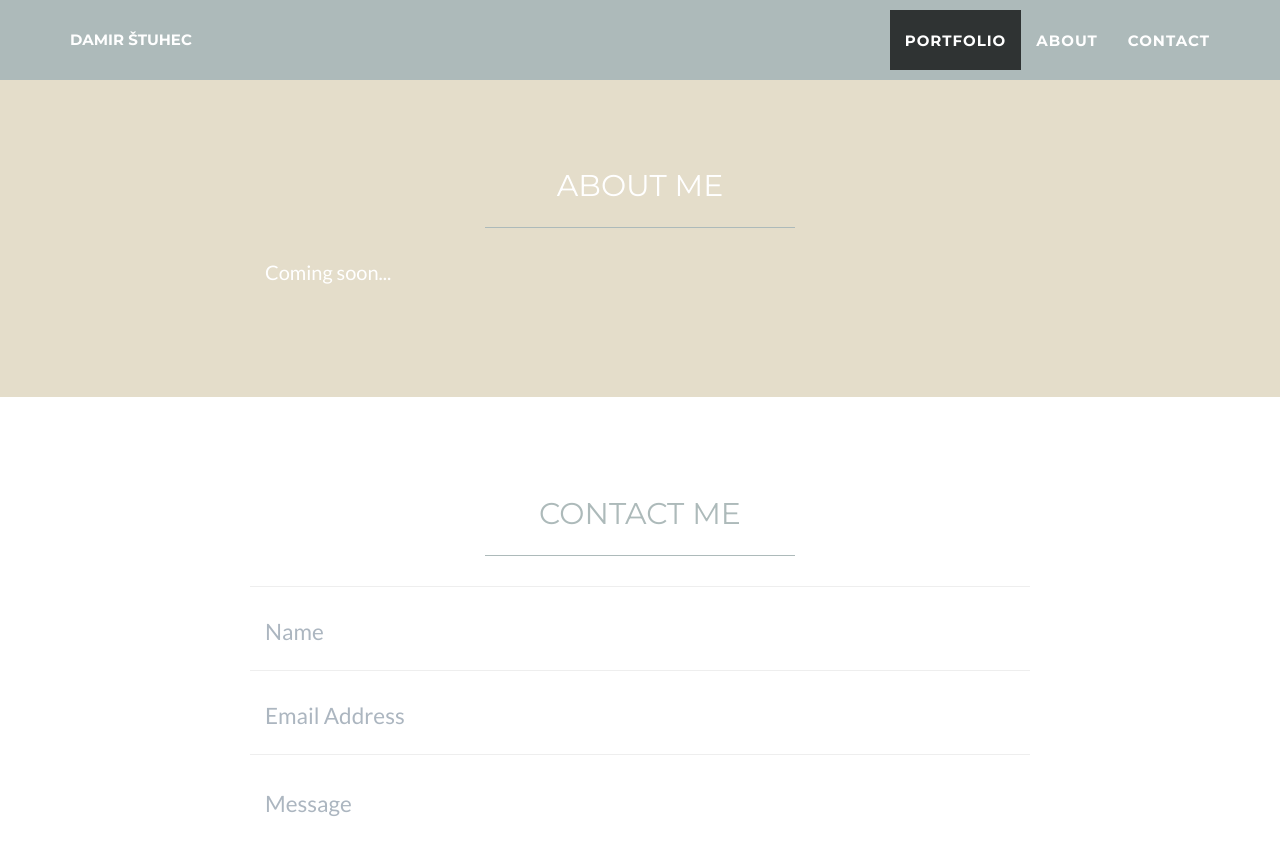
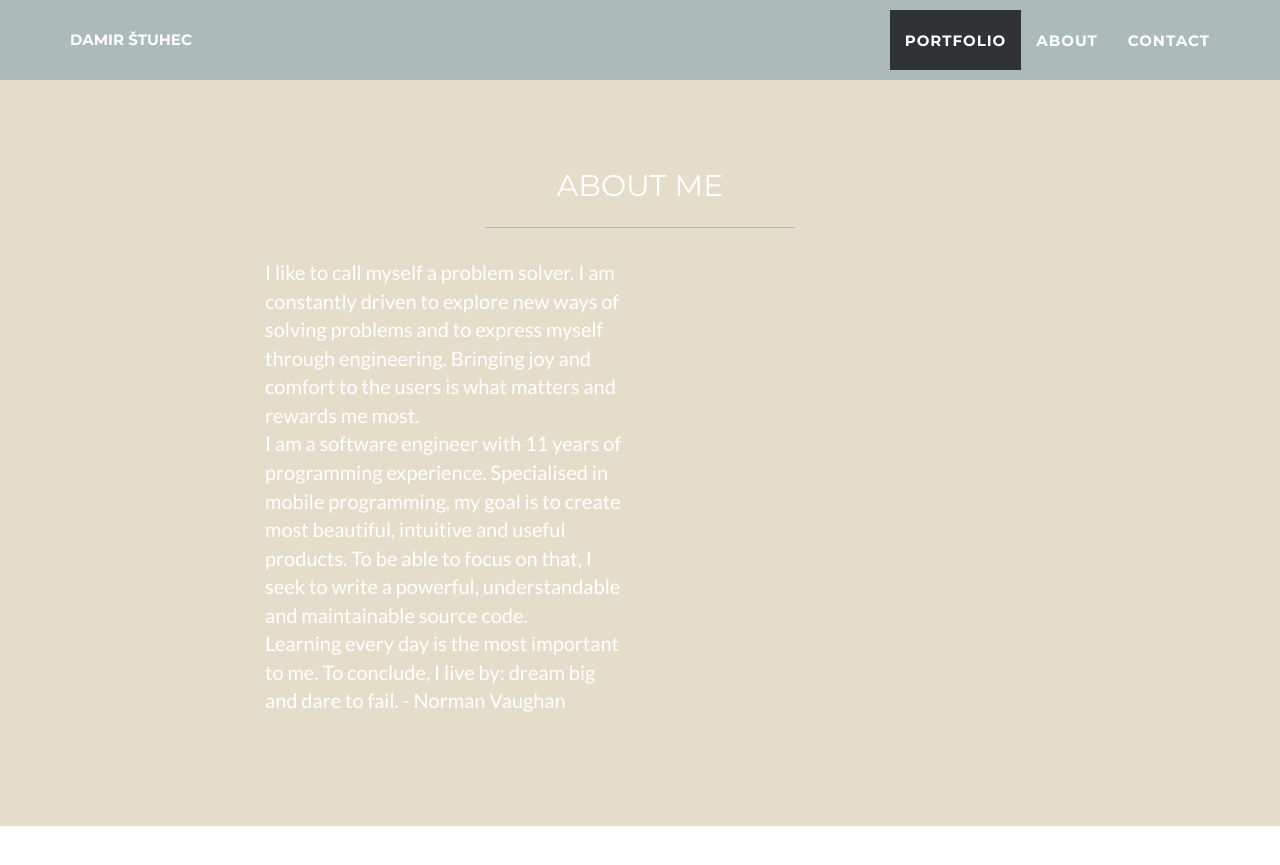
Before and after one commit to damirstuhec/damirstuhec.github.io, a Jekyll site: the page built from index.html, in a window 1280 px wide and 900 px high, scrolled down 2148 px. Shown: the top 865 px of the window. Built offline with Jekyll 4.4.1, drawn with Linux system fonts in a browser that asks for light colours.

Commit message:
About section updated

```diff
--- a/_includes/about.html
+++ b/_includes/about.html
@@ -9,7 +9,10 @@
             </div>
             <div class="row">
                 <div class="col-lg-4 col-lg-offset-2">
-                    <p>Coming soon...</p>
+                    <p>I like to call myself a problem solver. I am constantly driven to explore new ways of solving problems and to express myself through engineering. Bringing joy and comfort to the users is what matters and rewards me most.<br />
+                    I am a software engineer with 11 years of programming experience. Specialised in mobile programming, my goal is to create most beautiful, intuitive and useful products. To be able to focus on that, I seek to write a powerful, understandable and maintainable source code.<br />
+                    Learning every day is the most important to me. To conclude, I live by:
+                    dream big and dare to fail. - Norman Vaughan</p>
                 </div>
                 <div class="col-lg-4"></p>
                 </div>
```
Also changed, not shown: 1 other file.
